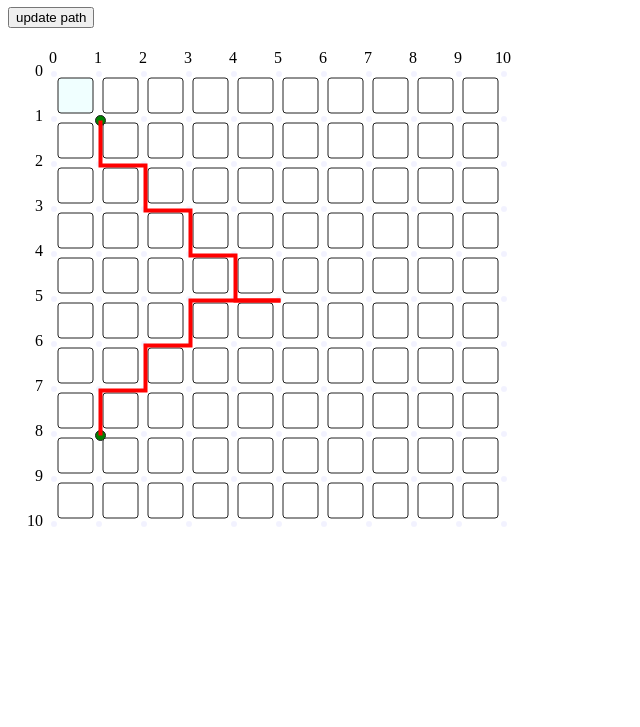
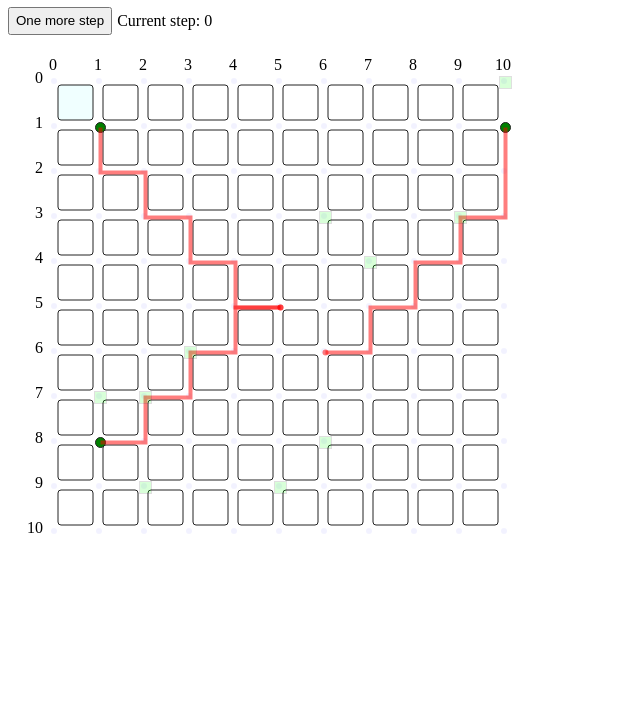
Before and after one commit to michael-georgiadis/SelfDrivingCars, a website built with webpack: page html/dist/index.html in a window 1280 px wide. Shown: the part 73-800 px from the top of the page, without its empty margins (0-640 px from the left). Built offline with nearby package versions, Linux system fonts and the light colour scheme.

Commit message:
Προσθήκη απεικόνισης rides

```diff
--- a/html/src/index.ts
+++ b/html/src/index.ts
@@ -18,19 +18,27 @@ board.addCars([{
     destination: { col: 5, row: 5 },
     position: { col: 1, row: 1 },
     bonus: 0
+}, {
+    destination: { col: 6, row: 6 },
+    position: { col: 10, row: 1 },
+    bonus: 0
 }]);
+
+const rideGen = board.generateRides(25);
+const rides = Array.from({ length: 10 }, (_, i) => rideGen.next().value);
+board.addRides(rides)
+
 
 function btnUpdate_Click(e: MouseEvent) {
     const cars = board.cars;
 
     for (let car of cars) {
-        car.position.row++;
-        car.position.col++;
+        car.position = board.moveOneStepToDestination(car.position, car.destination);
+        if (!!car.ride) car.ride.position = car.position;
     }
-
-    console.log(cars);
-
     board.updateCars(cars)
+    board.updateRides(board.currentStep++, board.rides);
+    document.getElementById("StepCounter")!.innerText = board.currentStep.toString();
 }
 
 document.getElementById("btnUpdate")!.addEventListener("click", btnUpdate_Click)
--- a/html/src/sdc-types.ts
+++ b/html/src/sdc-types.ts
@@ -9,9 +9,10 @@ export interface IPoint { x: number, y: number }
 export interface IIntersection { row: number, col: number }
 
 
-export interface ITimeSpan { start: number, stop: number }
+export interface ITimeSpan { start: number, stop: number}
 export interface IRide {
     index: number,
+    position: IIntersection,
     start: IIntersection,
     stop: IIntersection,
     available: ITimeSpan
--- a/html/src/visual.ts
+++ b/html/src/visual.ts
@@ -6,6 +6,7 @@ interface Iterator<IIntersection> {
 }
 
 export class Board {
+    currentStep: number = 0;
     options: IGrid;
     edgeLength: number;
     padding: number;
@@ -13,6 +14,7 @@ export class Board {
     data: IGridData[];
     intersectionCoordinates: IPoint[][];
     cars: IVehicle[];
+    rides: IRide[];
     constructor(grid: IGrid, edgeLength: number, padding: number) {
         this.options = grid;
         this.edgeLength = edgeLength;
@@ -21,7 +23,35 @@ export class Board {
             (_, rowIndex) => Array.from({ length: grid.columns + 1 },
                 (_, columnIndex) => <IPoint>{ x: columnIndex, y: rowIndex + 1 }));
         this.cars = [];
+        this.rides = [];
         this.data = this.refreshData(grid);
+    }
+
+    public static randomFromRangeInclusive(start: number, stop: number) {
+        return Math.round(Math.random() * (stop - start)) + start;
+    }
+    public *generateRides(maxDuration: number = 10) {
+        let index = 0;
+        while (true) {
+            const start = Board.randomFromRangeInclusive(0, 10);
+            const stop = Board.randomFromRangeInclusive(start, 10);
+            const position = {
+                row: Board.randomFromRangeInclusive(0, this.options.rows),
+                col: Board.randomFromRangeInclusive(0, this.options.columns)
+            }
+            const destination = {
+                row: Board.randomFromRangeInclusive(0, this.options.rows),
+                col: Board.randomFromRangeInclusive(0, this.options.columns)
+            }
+
+            yield {
+                index: index++,
+                available: { start: start, stop: stop },
+                position: position,
+                start: position,
+                stop: destination
+            } as IRide
+        }
     }
 
     public refreshData(options: IGrid) {
@@ -127,68 +157,50 @@ export class Board {
         this.gridElement = gridContainer;
     }
 
+    public moveOneStepToDestination(a: IIntersection, b: IIntersection) {
+
+        if (a.col === b.col && a.row === b.row)
+            return a;
+
+        const verticalDistance = b.row - a.row;
+        const horizontalDistance = b.col - a.col;
+        const stepX = Math.sign(horizontalDistance);
+        const stepY = Math.sign(verticalDistance);
+
+        const next = Object.assign({}, a);
+
+        if (Math.abs(verticalDistance) > Math.abs(horizontalDistance))
+            next.row += stepY;
+        else if (Math.abs(verticalDistance) < Math.abs(horizontalDistance))
+            next.col += stepX;
+        else next.row += stepY;
+
+        return next;
+    }
+
     public *inclusiveIntersectionPath(a: IIntersection, b: IIntersection): Iterator<IIntersection> {
-        const stepX = Math.sign(b.col - a.col);
-        const stepY = Math.sign(b.row - a.row);
+        let current = Object.assign({}, a);
 
-        yield a; //this.intersectionCoordinates[a.row][a.col];
+        yield current;
 
-        let current = a;
-        let updateRow = true;
         while (current.col != b.col || current.row != b.row) {
-            const next: IIntersection = {
-                row: current.row !== b.row && updateRow ? current.row + stepY : current.row,
-                col: current.col !== b.col && !updateRow ? current.col + stepX : current.col
-            }
-            yield next;//this.intersectionCoordinates[next.row][next.col];
-
-            updateRow = !updateRow;
-            current = next;
+            current = this.moveOneStepToDestination(current, b);
+            yield current;
         }
     }
 
     public *inclusivePointPath(a: IIntersection, b: IIntersection): Iterator<IPoint> {
+        //[...this.inclusiveIntersectionPath(a, b)].map(xion => this.intersectionCoordinates[xion.row][xion.col]);
         const iter = this.inclusiveIntersectionPath(a, b);
         for (let xion of iter) {
             yield this.intersectionCoordinates[xion.row][xion.col];
         }
     }
 
-    // public d3Line(a: IIntersection, b: IIntersection) {
-    //     const data = [...this.inclusivePointPath(a, b)].map(point => [point.x, point.y]);
-    //     return d3.line()(data)
-    // }
-
-    public getPath(a: IIntersection, b: IIntersection) {
-
-        //var line = d3.line().curve(d3.curveMonotoneX);
-        //.x(function(d, i) { return xScale(i); }) // set the x values for the line generator
-        //.y(function(d) { return yScale(d.y); }) // set the y values for the line generator
-        console.log(a, "->", b);
-        const stepX = Math.sign(b.col - a.col);
-        const stepY = Math.sign(b.row - a.row);
-        const startingPoint = this.intersectionCoordinates[a.row][a.col];
-        const path = [`M${startingPoint.x} ${startingPoint.y}`];
-
-        let current = a;
-        let updateRow = true;
-        while (current.col != b.col || current.row != b.row) {
-            const next: IIntersection = {
-                row: current.row !== b.row && updateRow ? current.row + stepY : current.row,
-                col: current.col !== b.col && !updateRow ? current.col + stepX : current.col
-            }
-            const nextPoint = this.intersectionCoordinates[next.row][next.col];
-            path.push(`L${nextPoint.x} ${nextPoint.y}`);
-            updateRow = !updateRow;
-            current = next;
-        }
-
-        console.log(path);
-
-        return path.join(" ");
+    public polyLinePath(a: IIntersection, b: IIntersection) {
+        return [...this.inclusivePointPath(a, b)].map(pnt => `${pnt.x} ${pnt.y}`).join(", ");
     }
 
-    //public refreshRides() { };
     public addCars(cars: IVehicle[]) {
         this.gridElement
             .selectAll(".vehicle")
@@ -211,11 +223,27 @@ export class Board {
             .selectAll(".vehicle-path")
             .data(cars)
             .enter()
-            .append("path")
-            .attr("d", d => this.getPath(d.position, d.destination))
+            .append("polyline")
+            .attr("class", "vehicle-path")
+            .attr("points", d => this.polyLinePath(d.position, d.destination))
             .style("fill", "transparent")
             .style("stroke", "#f00")
+            .style("opacity", .5)
             .style("stroke-width", 4);
+
+        this.gridElement
+            .selectAll(".vehicle-destination")
+            .data(cars)
+            .enter()
+            .append("circle")
+            .attr("class", "vehicle-destination")
+            .attr("cx", v =>
+                this.intersectionCoordinates[v.destination.row][v.destination.col].x.toString())
+            .attr("cy", v =>
+                this.intersectionCoordinates[v.destination.row][v.destination.col].y.toString())
+            .attr("r", 3)
+            .style("fill", "#f00")
+            .style("opacity", .5)
 
         this.cars = cars;
     };
@@ -234,6 +262,58 @@ export class Board {
             .selectAll(".vehicle-path")
             .data(cars)
             .transition()
-            .attr("d", d => this.getPath(d.position, d.destination));
+            .attr("points", d => this.polyLinePath(d.position, d.destination))
+
+        this.gridElement
+            .selectAll(".vehicle-destination")
+            .data(cars)
+            .transition()
+            .attr("cx", v =>
+                this.intersectionCoordinates[v.destination.row][v.destination.col].x.toString())
+            .attr("cy", v =>
+                this.intersectionCoordinates[v.destination.row][v.destination.col].y.toString());
+
+        this.cars = cars;
+    }
+
+    public addRides(rides: IRide[]) {
+
+        const rideLength = 12;
+
+        this.gridElement
+            .selectAll(".ride")
+            .data(rides)
+            .enter()
+            .append("rect")
+            .attr("class", "ride")
+            .attr("x", ride => this.intersectionCoordinates[ride.position.row][ride.position.col].x - rideLength / 2)
+            .attr("y", ride => this.intersectionCoordinates[ride.position.row][ride.position.col].y - rideLength / 2)
+            .attr("width", rideLength)
+            .attr("height", rideLength)
+            .attr("opacity", 0.15)
+            .style("fill", "#0f0")
+            .style("stroke", "#333");
+
+        this.rides = rides;
+    }
+
+    public updateRides(currentStep: number, rides: IRide[]) {
+
+        console.log("currentStep", currentStep);
+
+        const rideLength = 10;
+        this.gridElement
+            .selectAll(".ride")
+            .data(rides)
+            .attr("opacity", d => {
+                if (currentStep < d.available.start)
+                    return 1 - (d.available.start - currentStep) / 10;
+                else if (currentStep > d.available.stop)
+                    return 1 - (currentStep - d.available.stop) / 10;
+                else return 1;
+            })
+            .style("fill", ride => ride.available.stop < currentStep ? "yellow" : "#0f0")
+            .attr("x", ride => this.intersectionCoordinates[ride.position.row][ride.position.col].x - rideLength / 2)
+            .attr("y", ride => this.intersectionCoordinates[ride.position.row][ride.position.col].y - rideLength / 2);
     }
 }
```
Also changed, not shown: html/dist/index.html.
